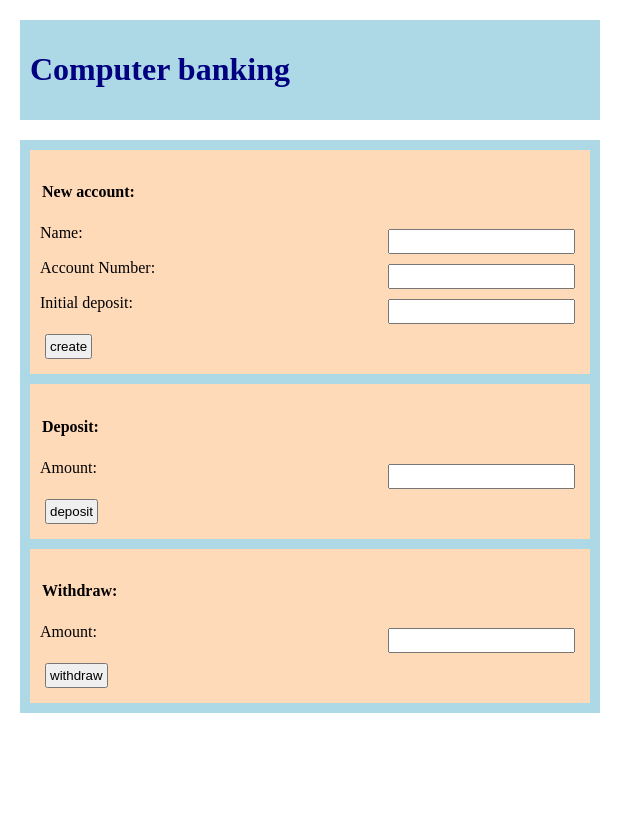
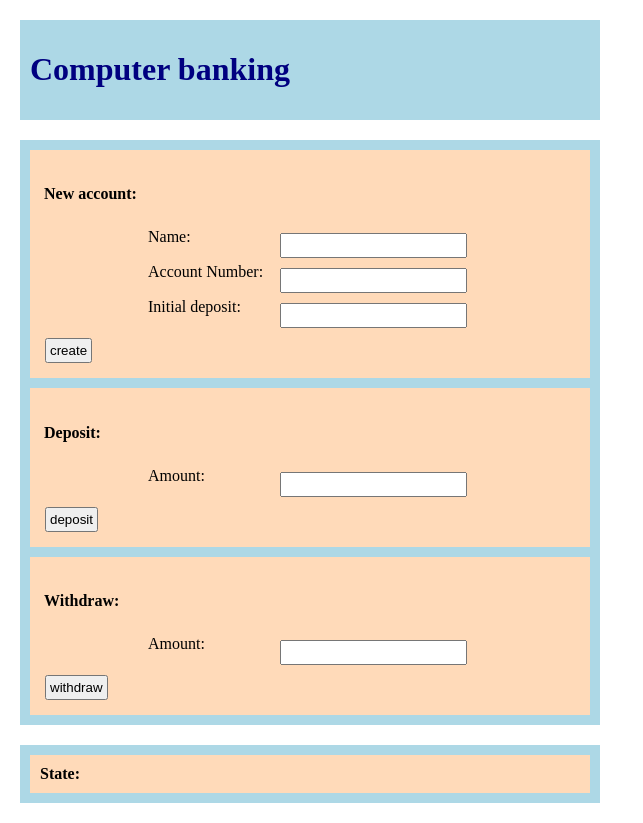
Before and after one commit to idrubo/Exercises, a PHP site: page / in a window 1280 px wide. Shown: the whole page, without its empty margins (0-643 px from the left). Before the commit the page ends 713 px from the top, so only its background shows below. Run offline with PHP 8.4, Linux system fonts and the light colour scheme.

Commit message:
Working on Topic 3 (OOP) Level 3 Exercise 1.

```diff
--- a/Sprint_1/Tema_3/OOP/Level_3/Exercise_1/bank.css
+++ b/Sprint_1/Tema_3/OOP/Level_3/Exercise_1/bank.css
@@ -27,7 +27,7 @@ main
 
 h4
 {
-	padding: 2px;
+	padding: 4px;
 }
 
 input
@@ -38,27 +38,28 @@ input
 
 .formRows
 {
+	padding: 0px  20% 0px  20%;
 	display: flex;
 	justify-content: space-between;
 }
 
-#newAcc
+.formBox
 {
 	background-color: PeachPuff;
 	margin: 10px;
 	padding: 10px;
 }
 
-#accDeposit
+footer
 {
-	background-color: PeachPuff;
+	margin: 10px;
+/*	padding: 10px;*/
+	background-color: LightBlue;
+}
+
+#fRow
+{
 	margin: 10px;
 	padding: 10px;
+	background-color: PeachPuff;
 }
-
-#accWithdraw
-{
-	background-color: PeachPuff;
-	margin: 10px;
-	padding: 10px;
-}
--- a/Sprint_1/Tema_3/OOP/Level_3/Exercise_1/bank.php
+++ b/Sprint_1/Tema_3/OOP/Level_3/Exercise_1/bank.php
@@ -1,76 +1,52 @@
-<!DOCTYPE html>
-
-<html>
-
-	<head>
-		<title>Topic 3 Level 3 Exercise 1</title>
-		<meta charset="UTF-8">
-
-<style>
-
-#newAcc
-{
-visibility: hidden;
-}
-
-#accDeposit
-{
-visibility: hidden;
-}
-
-#accWithdraw
-{
-visibility: hidden;
-}
-
-</style>
-
-	</head>
-
-	<body>
-
 <?php
 
 class account
 {
 	private $acctNumber;
-	private $Name;
+	private $hName;
 	private $balance;
+
+	private $state;
 
 	public function __construct ($aN, $Nm, $bal = 0)
 	{
 		$this->acctNumber = $aN;
-		$this->Name = $Nm;
+		$this->hName = $Nm;
 		$this->balance= $bal;
 
-		echo "A new account is set with: <br><br>";
-		echo "Account number: " . $this->acctNumber . "<br>";
-		echo "name: "           . $this->Name       . "<br>";
-		echo "balance: "        . $this->balance    . "<br>";
+		$this->state = "<h4 style=\"color:Navy;\">";
+		$this->state = $this->state . "A new account is set with: <br>";
+		$this->state = $this->state . "Account number: " . $this->acctNumber . "<br>";
+		$this->state = $this->state . "name: "           . $this->hName      . "<br>";
+		$this->state = $this->state . "balance: "        . $this->balance    . "</h4>";
 	}
 
 	function deposit ($amount)
 	{
 		$this->balance += $amount;
-		echo "<h4>Deposit completed. ";
-		echo "Your balance is now " . $this->balance. ".</h4>";
+		$this->state = "<h4 style=\"color:Navy;\">";
+		$this->state = $this->state . "Deposit completed. ";
+		$this->state = $this->state . "Your balance is now " . $this->balance. ".</h4>";
 	}
 
 	function withdraw ($amount)
 	{
 		if ($amount > $this->balance)
 		{
-			echo "<h4 style=\"color:red;\">Your balance (" . $this->balance . ") is too low for this operation.</h4>";
+			$this->state = "<h4 style=\"color:red;\">";
+			$this->state = $this->state . "Your balance (" . $this->balance;
+			$this->state = $this->state . ") is too low for this operation.</h4>";
 			return;
 		}
 		$this->balance -= $amount;
-		echo "<h4>Withdraw completed. ";
-		echo "Your balance is now " . $this->balance. ".</h4>";
+		$this->state = "<h4 style=\"color:Navy;\">";
+		$this->state = $this->state . "Withdraw completed. ";
+		$this->state = $this->state . "Your balance is now " . $this->balance. ".</h4>";
 	}
 
 	public function setName ($Nm)
 	{
-		$this->Name = $Nm;
+		$this->hName = $Nm;
 	}
 
 	public function setAcctNumber ($aN)
@@ -80,7 +56,7 @@ class account
 
 	public function getName ()
 	{
-		return $this->Name;
+		return $this->hName;
 	}
 
 	public function getAcctNumber ()
@@ -93,42 +69,11 @@ class account
 		return $this->balance;
 	}
 
-}
+	public function getStatus ()
+	{
+		return $this->state;
+	}
 
-$name = $acctN = $qtty = "";
-
-
-if ($_SERVER["REQUEST_METHOD"] == "POST")
-{
-	switch ($_POST["op"])
-	{
-	case "new":
-		echo "New Account<br>";
-		echo "<style>#newAcc{visibility:visible;}</style>";
-
-		//		$acctN = testAcctN  ($_POST["acctN"]);
-		//		$name  = testName   ($_POST["name"]);
-		//		$qtty  = testAmount ($_POST["amount"]);
-
-		//		$ac = new account ($acctN, $name, $qtty);
-		break;
-
-	case "deposit":
-		echo "Deposit<br>";
-		echo "<style>#accDeposit{visibility:visible;}</style>";
-		//		$qtty  = testAmount ($_POST["amount"]);
-
-		//		$ac->deposit ($qtty);
-		break;
-
-	case "withdraw":
-		echo "Withdraw<br>";
-		echo "<style>#accWithdraw{visibility:visible;}</style>";
-		//		$qtty  = testAmount ($_POST["amount"]);
-
-		//		$ac->withdraw ($qtty);
-		break;
-	}
 }
 
 function testName ($name)
@@ -148,49 +93,57 @@ function testAcctN ($acctN)
 
 function testAmount ($amount)
 {
-	if (is_numeric ($amount)) return $amount;
+	if (is_numeric ($amount)) return (int) $amount;
+
+	echo "NOT a correct amount<br>";
+
+	return -1;
 }
 
-?>
+session_start ();
 
-<form action="<?php echo htmlspecialchars($_SERVER["PHP_SELF"]);?>" method="post">
+$name = $acctN = "";
+$qtty = 0;
 
-	<input type="radio" name="op" value="new" checked>
-	<label for="new">New account</label><br>
+if ($_SERVER["REQUEST_METHOD"] == "POST")
+{
+	switch ($_POST["sent"])
+	{
+	case "create":
+		$acctN = testAcctN  ($_POST["acctN"]);
+		$name  = testName   ($_POST["name"]);
+		$qtty  = testAmount ($_POST["mnt"]);
 
-	<input type="radio" name="op" value="deposit">
-	<label for="deposit">Deposit</label><br>
+		if ($qtty >= 0)
+		{
+			$ac = new account ($acctN, $name, $qtty);
+			$_SESSION["ac"] = $ac;
+		}
 
-	<input type="radio" name="op" value="withdraw">
-	<label for="withdraw">Withdraw</label>
+		/* Include a setMessage here ! */
 
-	<input type="submit">
-</form>
+		break;
 
-<form action="<?php echo htmlspecialchars($_SERVER["PHP_SELF"]);?>" method="post">
+	case "deposit":
+		$qtty  = testAmount ($_POST["dmnt"]);
 
-<div id="newAcc">
-<h4>New account:</h4>
-Name: <input type="text" name="name"><br>
-Account Number: <input type="text" name="acctN"><br>
-Initial deposit:  <input type="number" name="amount"><br>
-<input type="submit">
-</div>
+		$ac = $_SESSION["ac"];
 
-<div id="accDeposit">
-<h4>Deposit:</h4>
-Amount:  <input type="number" name="amount"><br>
-<input type="submit">
-</div>
+		if ($qtty >= 0) $ac->deposit ($qtty);
 
-<div id="accWithdraw">
-<h4>Withdraw:</h4>
-Amount:  <input type="number" name="amount"><br>
-<input type="submit">
-</div>
+		/* Include a setMessage here ! */
 
-</form>
+		break;
 
-	</body>
+	case "withdraw":
+		$qtty  = testAmount ($_POST["wmnt"]);
 
-</html>
+		$ac = $_SESSION["ac"];
+
+		if ($qtty >= 0) $ac->withdraw ($qtty);
+
+		/* Include a setMessage here ! */
+
+		break;
+	}
+}
--- a/Sprint_1/Tema_3/OOP/Level_3/Exercise_1/index.php
+++ b/Sprint_1/Tema_3/OOP/Level_3/Exercise_1/index.php
@@ -9,149 +9,15 @@
 	</head>
 
 	<body>
-<?php
 
-class account
-{
-	private $acctNumber;
-	private $hName;
-	private $balance;
+		<?php require 'bank.php'; ?>
 
-	public function __construct ($aN, $Nm, $bal = 0)
-	{
-		$this->acctNumber = $aN;
-		$this->hName = $Nm;
-		$this->balance= $bal;
-
-		echo "A new account is set with: <br><br>";
-		echo "Account number: " . $this->acctNumber . "<br>";
-		echo "name: "           . $this->hName      . "<br>";
-		echo "balance: "        . $this->balance    . "<br>";
-	}
-
-	function deposit ($amount)
-	{
-		$this->balance += $amount;
-		echo "<h4>Deposit completed. ";
-		echo "Your balance is now " . $this->balance. ".</h4>";
-	}
-
-	function withdraw ($amount)
-	{
-		if ($amount > $this->balance)
-		{
-			echo "<h4 style=\"color:red;\">Your balance (" . $this->balance . ") is too low for this operation.</h4>";
-			return;
-		}
-		$this->balance -= $amount;
-		echo "<h4>Withdraw completed. ";
-		echo "Your balance is now " . $this->balance. ".</h4>";
-	}
-
-	public function setName ($Nm)
-	{
-		$this->hName = $Nm;
-	}
-
-	public function setAcctNumber ($aN)
-	{
-		$this->acctNumber = $aN;
-	}
-
-	public function getName ()
-	{
-		return $this->hName;
-	}
-
-	public function getAcctNumber ()
-	{
-		return $this->acctNumber;
-	}
-
-	public function getBalance ()
-	{
-		return $this->balance;
-	}
-
-}
-
-function testName ($name)
-{
-	$name = stripslashes($name);
-	$name = htmlspecialchars($name);
-	return $name;
-}
-
-function testAcctN ($acctN)
-{
-	$acctN = trim($acctN);
-	$acctN = stripslashes($acctN);
-	$acctN = htmlspecialchars($acctN);
-	return $acctN;
-}
-
-function testAmount ($amount)
-{
-	if (is_numeric ($amount)) return (int) $amount;
-
-	echo "NOT a correct amount<br>";
-
-	return -1;
-}
-
-session_start ();
-
-$name = $acctN = $qtty = "";
-
-if ($_SERVER["REQUEST_METHOD"] == "POST")
-{
-	switch ($_POST["sent"])
-	{
-	case "create":
-		$acctN = testAcctN  ($_POST["acctN"]);
-		$name  = testName   ($_POST["name"]);
-		$qtty  = testAmount ($_POST["mnt"]);
-
-		if ($qtty >= 0)
-		{
-			$ac = new account ($acctN, $name, $qtty);
-			$_SESSION["ac"] = $ac;
-		}
-
-		break;
-
-	case "deposit":
-		$qtty  = testAmount ($_POST["dmnt"]);
-
-		$ac = $_SESSION["ac"];
-
-		if ($qtty >= 0)
-			$ac->deposit ($qtty);
-
-		break;
-
-	case "withdraw":
-		$qtty  = testAmount ($_POST["wmnt"]);
-
-		$ac = $_SESSION["ac"];
-
-		if ($qtty >= 0)
-			$ac->withdraw ($qtty);
-
-		break;
-	}
-}
-
-?>
-
-<header>
-<h1>Computer banking</h1>
-</header>
+		<header> <h1>Computer banking</h1> </header>
 
 		<main>
 			<form action="<?php echo htmlspecialchars($_SERVER["PHP_SELF"]);?>" method="post">
 
-			<div id="newAcc">
+				<div class="formBox">
 					<h4>New account:</h4>
 
 					<div class="formRows">Name:<input type="text" name="name"></div>
@@ -161,7 +27,7 @@ if ($_SERVER["REQUEST_METHOD"] == "POST")
 					<div><input type="submit" name="sent" value="create"></div>
 				</div>
 
-			<div id="accDeposit">
+				<div class="formBox">
 					<h4>Deposit:</h4>
 
 					<div class="formRows">Amount:<input type="number" name="dmnt"></div>
@@ -169,7 +35,7 @@ if ($_SERVER["REQUEST_METHOD"] == "POST")
 					<div><input type="submit" name="sent" value="deposit"></div>
 				</div>
 
-			<div id="accWithdraw">
+				<div class="formBox">
 					<h4>Withdraw:</h4>
 
 					<div class="formRows">Amount:</td><td><input type="number" name="wmnt"></div>
@@ -181,6 +47,12 @@ if ($_SERVER["REQUEST_METHOD"] == "POST")
 		</main>
 
 		<footer>
+			<div id="fRow">
+				<b>State:<br></b>
+
+				<?php if (isset ($ac)) echo $ac->getStatus (); ?>
+
+			</div>
 		</footer>
 
 
--- a/Sprint_1/Tema_3/OOP/Level_3/Exercise_1/test.html
+++ /dev/null
@@ -1,3 +0,0 @@
-<?php
-echo "PHP code here.<br>";
-?>
```
Lines whose indentation alone changed are shown as unchanged.
